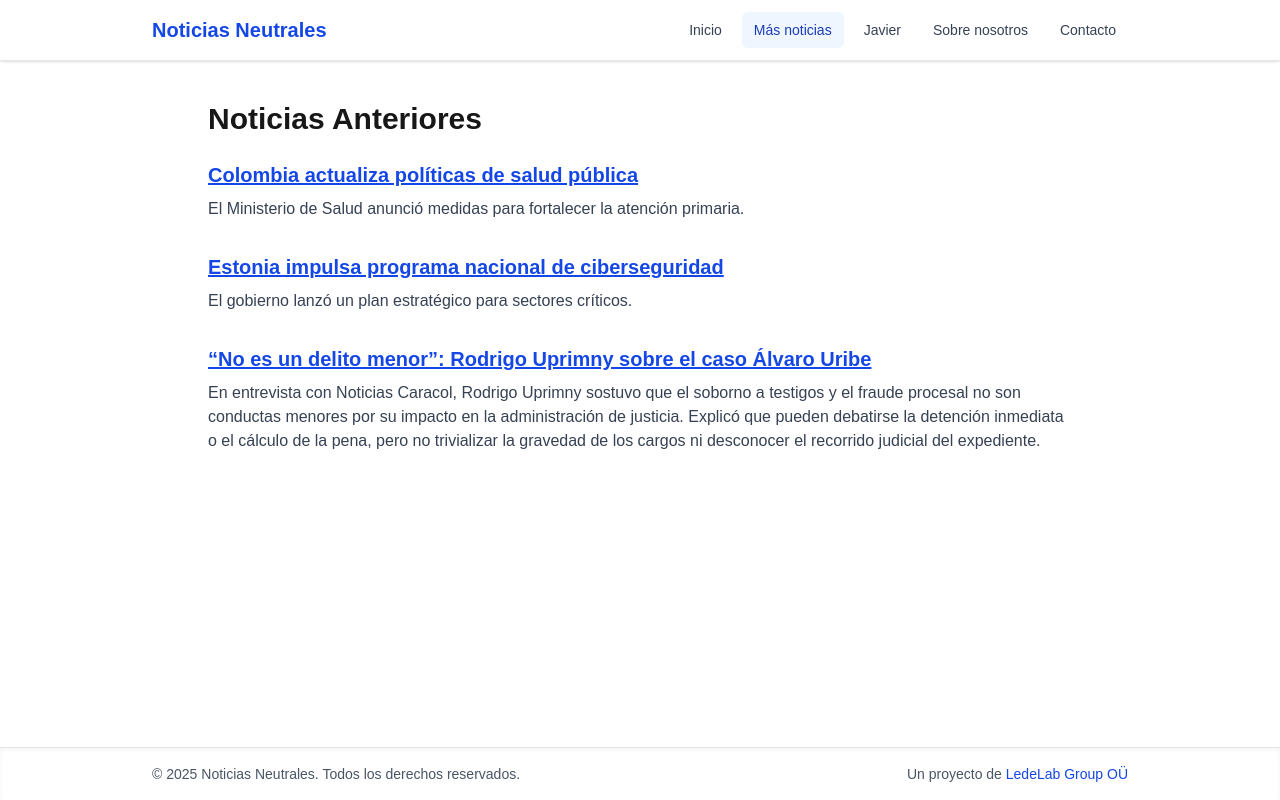
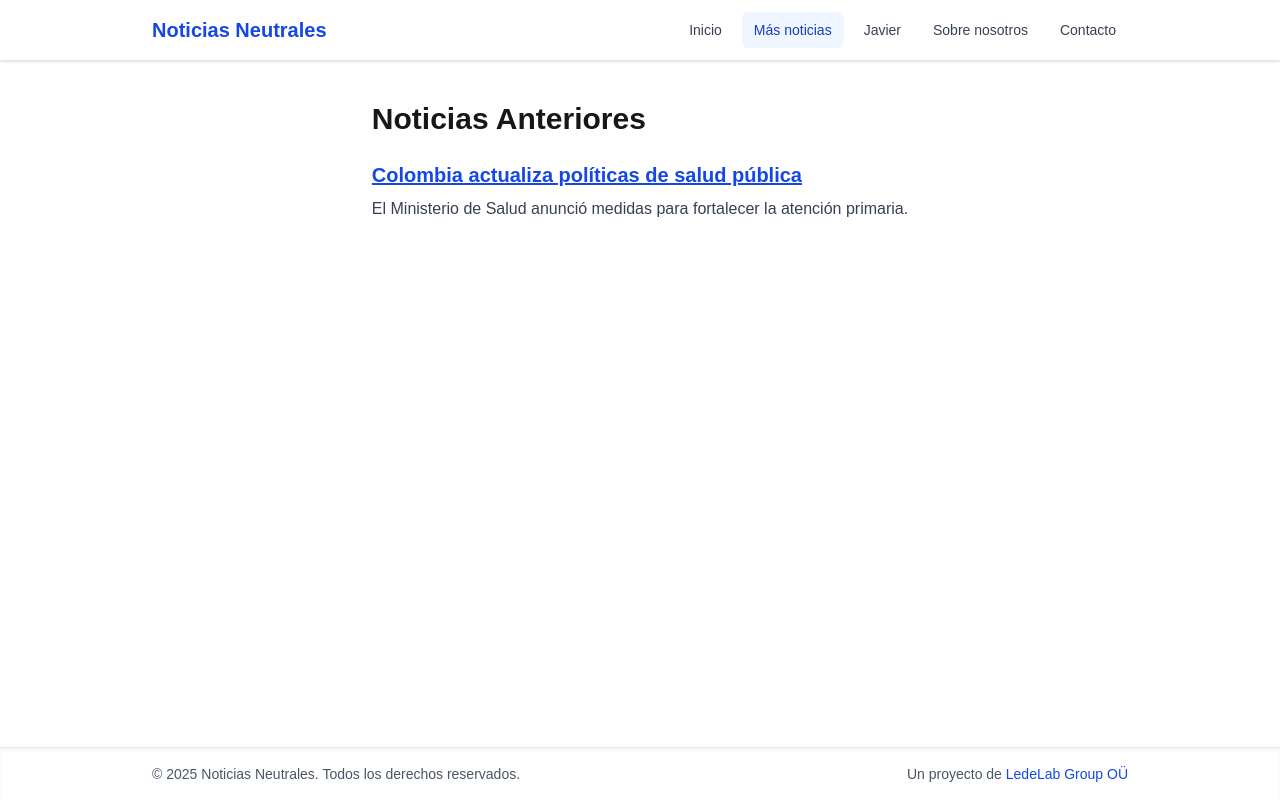
Before and after one commit to ledelab2030/noticias-neutrales, a Next.js app: page /noticias in a window 1280 px wide. Built offline with nearby package versions, Linux system fonts and the light colour scheme.

Commit message:
fix formato noticias

```diff
--- a/src/data/noticias.ts
+++ b/src/data/noticias.ts
@@ -1,71 +1,52 @@
-// src/types.ts (o donde declares Noticia)
+// src/data/noticias.ts
+
 export type Noticia = {
   id: string
   titulo: string
   resumen: string
-  contenido: string | string[]   // ← acepta ambos
-  fecha: string                  // ISO YYYY-MM-DD
+  contenido: string[] // siempre array de párrafos
+  fecha: string // ISO YYYY-MM-DD
+  pais?: string
+  etiquetas?: string[]
   fuente?: string
   url_fuente?: string
-  pais?: string
-  etiquetas?: string[]
 }
-
 
 export const noticias: Noticia[] = [
   {
-    id: 'prueba-filtrado-hoy-2025-08-08',
-    titulo: 'Colombia actualiza políticas de salud pública',
-    resumen: 'El Ministerio de Salud anunció medidas para fortalecer la atención primaria.',
-    contenido: `El 8 de agosto de 2025 el Ministerio de Salud presentó un paquete de reformas orientadas a reforzar la atención primaria...`,
-    fecha: '2025-08-08'
-  },
-  {
-    id: 'prueba-filtrado-ayer-2025-08-07',
-    titulo: 'Estonia impulsa programa nacional de ciberseguridad',
-    resumen: 'El gobierno lanzó un plan estratégico para sectores críticos.',
-    contenido: `El 7 de agosto de 2025 el Ministerio de Economía y Comunicaciones presentó su nuevo plan nacional de ciberseguridad...`,
-    fecha: '2025-08-07'
-  },
-{
-  id: 'uprimny-no-es-delito-menor-uribe-2025-08-08',
-  titulo: '“No es un delito menor”: Rodrigo Uprimny sobre el caso Álvaro Uribe',
-  resumen: 'En entrevista con Noticias Caracol, Rodrigo Uprimny sostuvo que el soborno a testigos y el fraude procesal no son conductas menores por su impacto en la administración de justicia. Explicó que pueden debatirse la detención inmediata o el cálculo de la pena, pero no trivializar la gravedad de los cargos ni desconocer el recorrido judicial del expediente.',
-  contenido: `¿Qué dijo? Rodrigo Uprimny afirmó que, de comprobarse, el soborno de testigos y el fraude procesal “no son delitos menores” porque buscan torcer la administración de justicia y afectar a un rival político. Subrayó que en Colombia se tiende a minimizar el falso testimonio, cuando en realidad es una conducta grave que fomenta la impunidad.
-
-¿Cuándo y dónde? Las declaraciones fueron dadas en una entrevista emitida por el canal de YouTube de Noticias Caracol, dentro de un especial con dos juristas sobre el caso Uribe, grabado y difundido en agosto de 2025.
-
-¿Cómo sustenta su posición? Uprimny indicó que el caso ha pasado por múltiples instancias y autoridades —Corte Suprema, jueces de circuito y Tribunal de Bogotá— que negaron la preclusión y habilitaron la acusación, por lo que considera infundada la tesis de una persecución política coordinada. Recordó, además, la intervención de la Corte Constitucional en temas de procedimiento.
-
-¿Qué pruebas resalta? Sobre las interceptaciones telefónicas obtenidas por error, explicó que han sido consideradas válidas por jueces por el criterio de “hallazgo ocasional” y por tratarse, según esos fallos, de un delito en curso que no está cubierto por el privilegio abogado–cliente; aclaró que su admisibilidad puede volver a discutirse en la apelación.
-
-¿Por qué importa? Para Uprimny, manipular testigos o inducir a error a la justicia compromete la igualdad ante la ley y la confianza pública en las instituciones. Dijo que el debate legítimo está en la ejecución inmediata de la pena o en su cuantía, pero no en considerar “menores” las conductas atribuidas.
-
-Contexto sobre tiempos y recorrido: El jurista señaló que parte de la duración del proceso obedeció a intentos previos de preclusión que fueron negados por jueces y por una sala del Tribunal, tras lo cual se presentó la acusación y se adelantó el juicio de primera instancia.
-
-Diferencia con justicia transicional: Uprimny explicó que los beneficios penales en procesos de paz responden a un objetivo distinto (terminar el conflicto y aportar verdad), mientras que el caso Uribe se tramita en la justicia ordinaria y, por tanto, se le aplican penas del régimen común.
-
-Subtítulo — La visión de Alfonso Gómez Méndez: El ex Fiscal y ex Ministro de Justicia destacó que la decisión de la jueza tiene tres componentes —condena, pena y efectividad inmediata— y que, aunque discutible la ejecución inmediata, su adopción cabe dentro del margen de apreciación judicial; agregó que las pruebas podían conducir tanto a condena como a absolución por duda razonable, y que esa valoración corresponde ahora al Tribunal en la apelación.
-
-¿Qué sigue? Ambos juristas coincidieron en que la apelación ante el Tribunal de Bogotá deberá revisar, entre otros puntos, la pena impuesta y la admisibilidad y fuerza probatoria de las interceptaciones, decisiones que podrían confirmar, modificar o revocar aspectos del fallo de primera instancia.
-
-Fuente: Entrevista “Condena contra Álvaro Uribe: dos miradas de los más destacados juristas de Colombia”, publicada en el canal de YouTube de Noticias Caracol. <a href="https://www.youtube.com/live/JhqTQ838c_k?si=e6oQ9rRVeFkmJlk3" target="_blank" rel="noopener noreferrer">Ver entrevista completa en YouTube</a>.`,
-  fecha: '2025-08-08'
-},
-{
     id: "colombia-invamer-ago-2025",
     fecha: "2025-08-09",
-  titulo: "Invamer reporta 37% de imagen favorable y 54% desfavorable para el presidente Gustavo Petro",
-  resumen: "La medición Colombia Opina #18 de Invamer, con trabajo de campo del 30 de julio al 5 de agosto de 2025, registra 37% de imagen favorable y 54% desfavorable del presidente Gustavo Petro.",
+    pais: "Colombia",
+    titulo:
+      "Invamer reporta 37% de imagen favorable y 54% desfavorable para el presidente Gustavo Petro",
+    resumen:
+      "Encuesta Invamer revela que la imagen favorable del presidente Gustavo Petro se mantiene estable, mientras la mayoría percibe que el país va por mal camino.",
     contenido: [
       "La firma Invamer divulgó su medición nacional de opinión pública (Colombia Opina #18), solicitada por Noticias Caracol y Blu Radio y publicada por Cambio Colombia. Según el informe, el 37% de los consultados mantiene una percepción favorable del presidente Gustavo Petro y el 54% expresa una percepción desfavorable.",
       "El trabajo de campo se realizó entre el 30 de julio y el 5 de agosto de 2025 en 84 municipios de todas las regiones, mediante 1.840 entrevistas presenciales en hogares. El estudio empleó muestreo probabilístico multietápico, reporta un margen de error de 2,95% (95% de confianza) y declara cumplimiento de la norma ISO 20252:2019 y la Ley 2494 de 2025.",
-    "Entre los resultados, predomina la percepción de ‘mal camino’ sobre la situación del país; como principales problemas se mencionan orden público, desempleo/economía y corrupción. En seguridad, la mayoría se inclina por insistir en diálogos para alcanzar acuerdos y rechaza sacrificar justicia. Las instituciones con mejor imagen son las Fuerzas Militares y la Iglesia Católica; con peor imagen, el Congreso, los partidos y el ELN."
+      "Entre los resultados, predomina la percepción de ‘mal camino’ sobre la situación del país; como principales problemas se mencionan orden público, desempleo/economía y corrupción. En temas de seguridad, la mayoría se inclina por insistir en diálogos para alcanzar acuerdos y rechaza sacrificar justicia. Las instituciones con mejor imagen son las Fuerzas Militares y la Iglesia Católica, mientras que el Congreso, los partidos y el ELN registran los niveles más bajos."
     ],
+    etiquetas: ["encuesta", "política", "Colombia"],
     fuente: "Invamer (PDF) vía Cambio Colombia",
-  url_fuente: "https://raw.githubusercontent.com/ledelab2030/noticias-neutrales/main/public/encuestas/2025-08/invamer-colombia-opina-18.pdf",
+    url_fuente:
+      "https://raw.githubusercontent.com/ledelab2030/noticias-neutrales/main/public/encuestas/2025-08/invamer-colombia-opina-18.pdf"
+  },
+
+  // Ejemplo de noticia con 1 párrafo (también array)
+  {
+    id: "colombia-salud-2025-08-08",
+    fecha: "2025-08-08",
     pais: "Colombia",
-  etiquetas: ["encuestas", "opinion-publica", "invamer", "colombia", "presidencia"]
+    titulo: "Colombia actualiza políticas de salud pública",
+    resumen:
+      "El Ministerio de Salud anunció medidas para fortalecer la atención primaria.",
+    contenido: [
+      "El 8 de agosto de 2025 el Ministerio de Salud presentó un paquete de reformas orientadas a reforzar la atención primaria..."
+    ],
+    etiquetas: ["salud", "Colombia"],
+    fuente: "Ministerio de Salud",
+    url_fuente: "https://www.minsalud.gov.co/"
   }
 
+  // Agrega aquí el resto de tus noticias siguiendo el mismo formato
 ]
```
Lines whose indentation alone changed are shown as unchanged.
